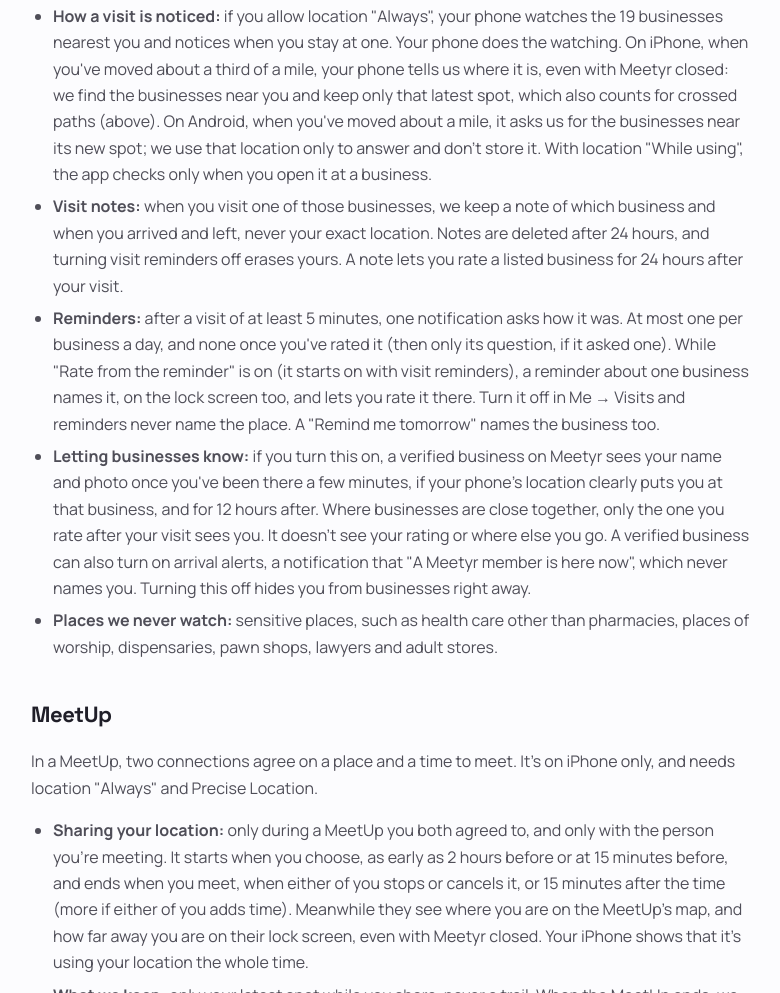
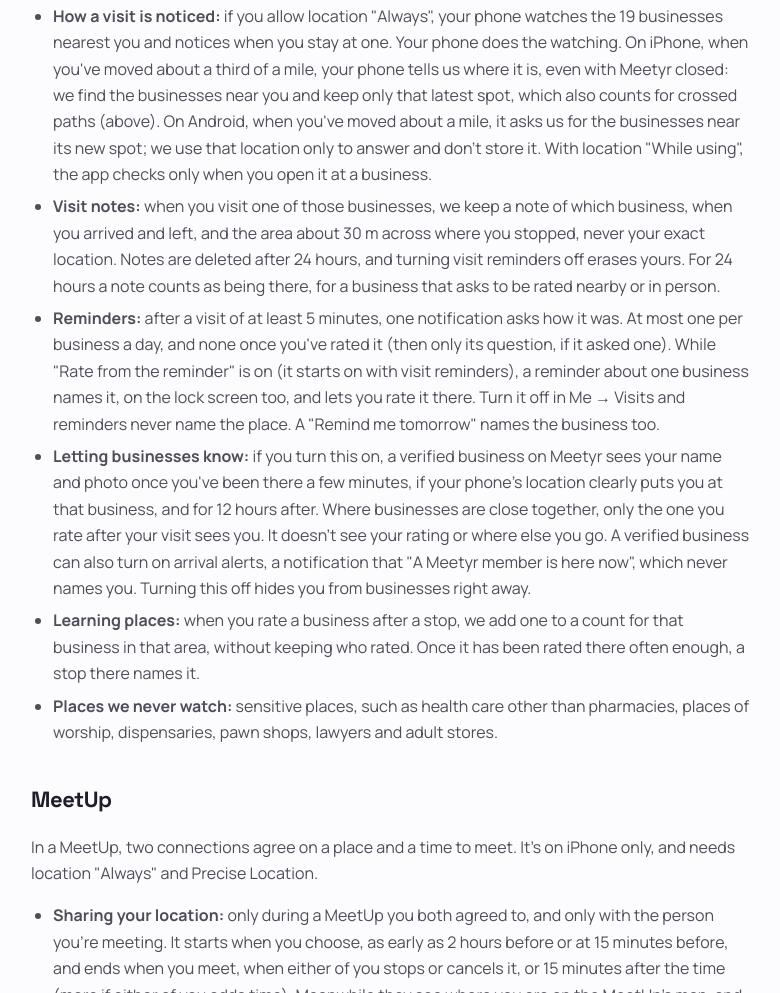
Before and after one commit to jweibel1/meetyr-website, a plain HTML site: page privacy/index.html in a window 1280 px wide. Shown: the part 4240-5233 px from the top of the page, without its empty margins (249-1029 px from the left). Drawn offline with Linux system fonts and the light colour scheme.

Commit message:
Privacy: visit notes keep the stop's area; learning places from ratings; the note's 24 hours for nearby or in-person businesses (15 Nov)
Co-Authored-By: Claude Opus 5.5 <noreply@anthropic.com>

```diff
--- a/privacy/index.html
+++ b/privacy/index.html
@@ -215,9 +215,10 @@
           don't store it. With location "While using", the app checks only when you open it at a business.
         </li>
         <li>
-          <strong>Visit notes:</strong> when you visit one of those businesses, we keep a note of which business and
-          when you arrived and left, never your exact location. Notes are deleted after 24 hours, and turning visit
-          reminders off erases yours. A note lets you rate a listed business for 24 hours after your visit.
+          <strong>Visit notes:</strong> when you visit one of those businesses, we keep a note of which business, when
+          you arrived and left, and the area about 30 m across where you stopped, never your exact location. Notes are
+          deleted after 24 hours, and turning visit reminders off erases yours. For 24 hours a note counts as being
+          there, for a business that asks to be rated nearby or in person.
         </li>
         <li>
           <strong>Reminders:</strong> after a visit of at least 5 minutes, one notification asks how it was. At most one
@@ -232,6 +233,11 @@
           hours after. Where businesses are close together, only the one you rate after your visit sees you. It doesn't see your rating or where else you go. A verified business can also turn on arrival alerts, a
           notification that "A Meetyr member is here now", which never names you. Turning this off hides you from
           businesses right away.
+        </li>
+        <li>
+          <strong>Learning places:</strong> when you rate a business after a stop, we add one to a count for that
+          business in that area, without keeping who rated. Once it has been rated there often enough, a stop there
+          names it.
         </li>
         <li>
           <strong>Places we never watch:</strong> sensitive places, such as health care other than pharmacies, places of worship, dispensaries, pawn shops,
```
